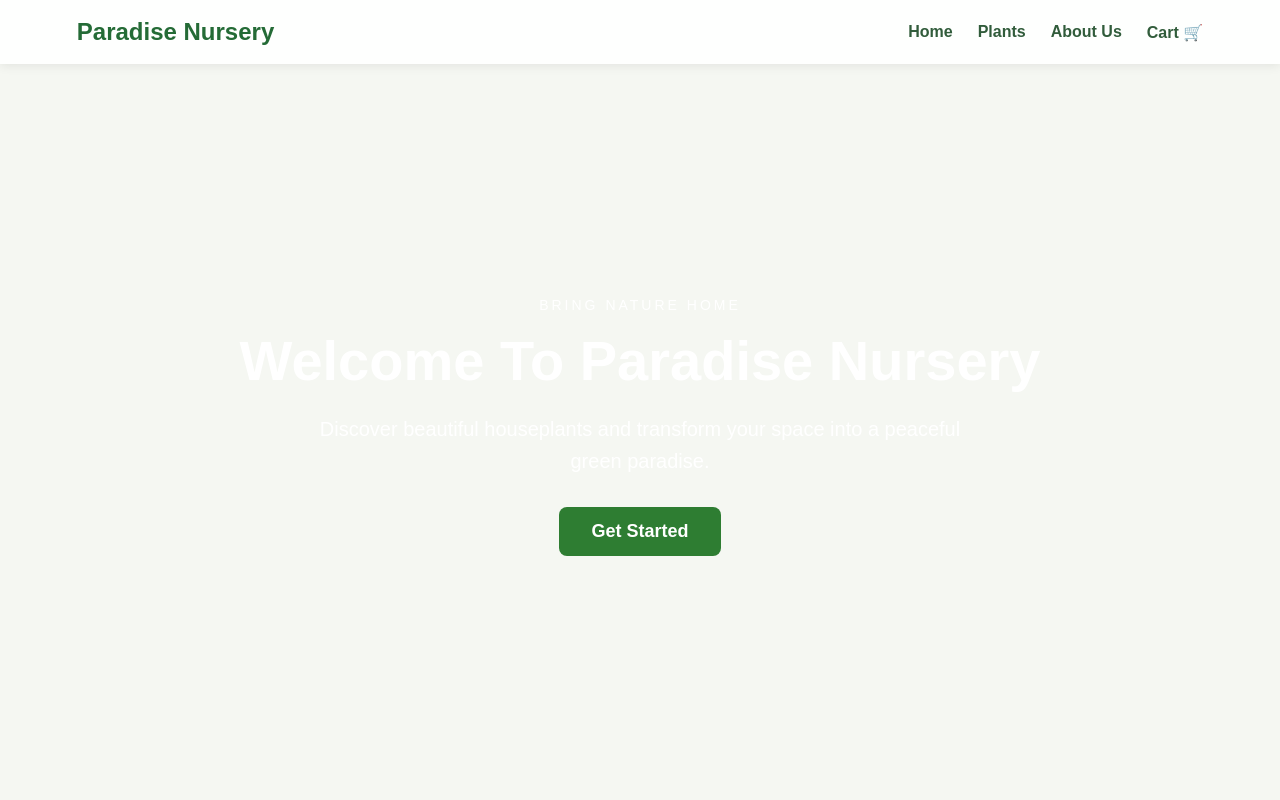
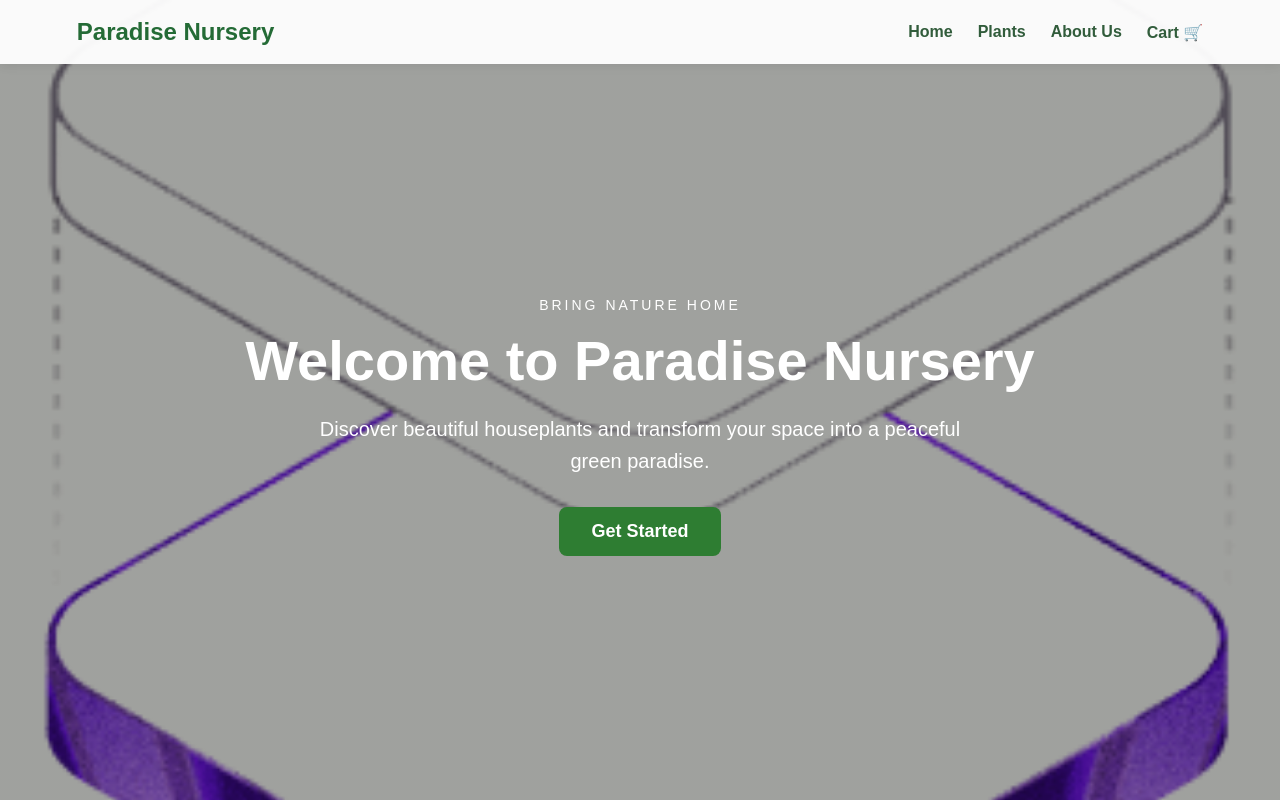
Before and after one commit to Sumeet1014/e-plantShopping, a React (Vite) app: page / in a window 1280 px wide. Built offline with nearby package versions, Linux system fonts and the light colour scheme.

Commit message:
Fix App.jsx for Coursera rubric

```diff
--- a/src/App.jsx
+++ b/src/App.jsx
@@ -24,10 +24,7 @@ export default function App() {
     window.addEventListener("popstate", handlePopState);
 
     return () => {
-      window.removeEventListener(
-        "popstate",
-        handlePopState
-      );
+      window.removeEventListener("popstate", handlePopState);
     };
   }, []);
 
@@ -39,14 +36,13 @@ export default function App() {
       about: "/about",
     };
 
-    window.history.pushState(
-      {},
-      "",
-      paths[nextPage]
-    );
-
+    window.history.pushState({}, "", paths[nextPage]);
     setPage(nextPage);
     window.scrollTo(0, 0);
+  };
+
+  const handleGetStartedClick = () => {
+    navigate("plants");
   };
 
   if (page === "plants") {
@@ -62,7 +58,8 @@ export default function App() {
   }
 
   return (
-    <main className="landing-page">
+    <div className="app-container">
+      <div className="background-image">
         <nav className="navbar landing-nav">
           <a
             href="/"
@@ -122,17 +119,21 @@ export default function App() {
             BRING NATURE HOME
           </p>
 
-        <h1>Welcome To Paradise Nursery</h1>
+          <h1>Welcome to Paradise Nursery</h1>
 
           <p>
             Discover beautiful houseplants and transform
             your space into a peaceful green paradise.
           </p>
 
-        <button onClick={() => navigate("plants")}>
+          <button
+            className="get-started-button"
+            onClick={handleGetStartedClick}
+          >
             Get Started
           </button>
         </section>
-    </main>
+      </div>
+    </div>
   );
 }
```
Lines whose indentation alone changed are shown as unchanged.
